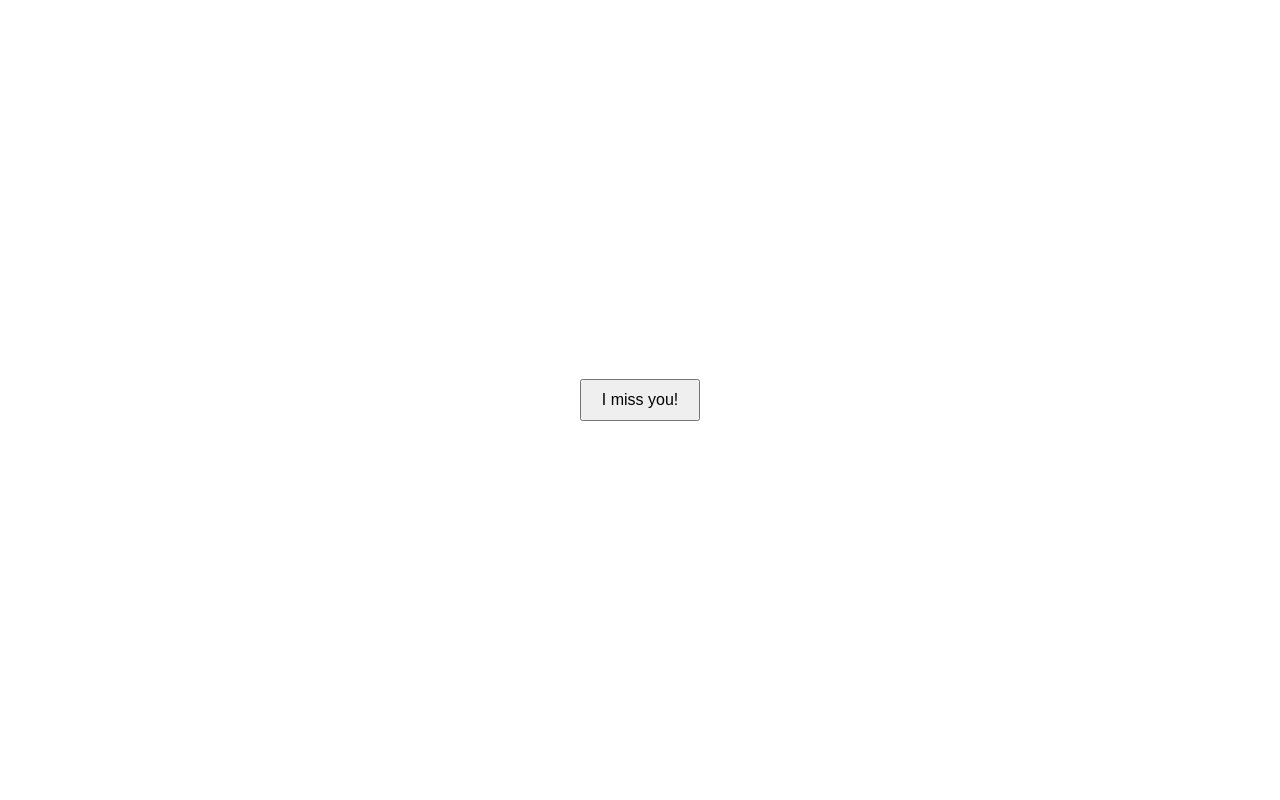
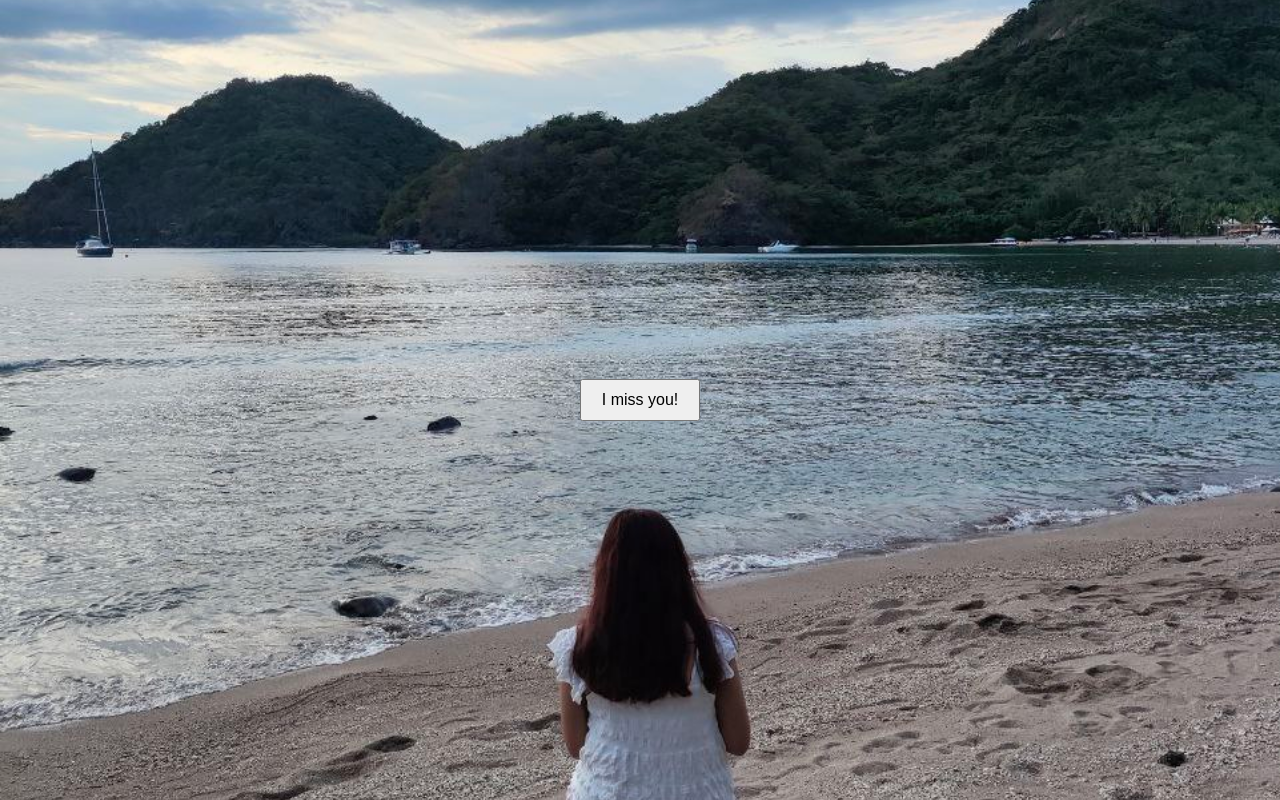
Before and after one commit to alexzlotnikov/alexzlotnikov.github.io, a plain HTML site: page index.html in a window 1280 px wide. Drawn offline with Linux system fonts and the light colour scheme.

Commit message:
Update styles.css

```diff
--- a/styles.css
+++ b/styles.css
@@ -7,6 +7,7 @@ body {
     justify-content: center;
     background-size: cover;
     background-position: center;
+background-image: url('images/initial-background.jpg');
     transition: background-image 1s ease; /* Transition for smooth background image change */
 }
 
```
